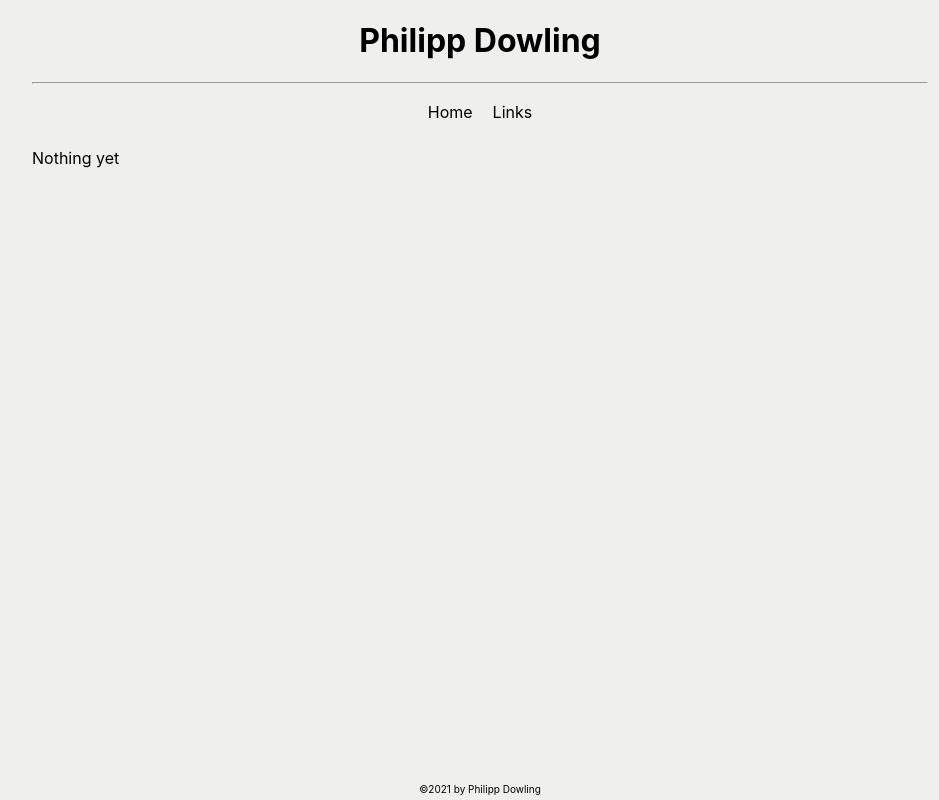
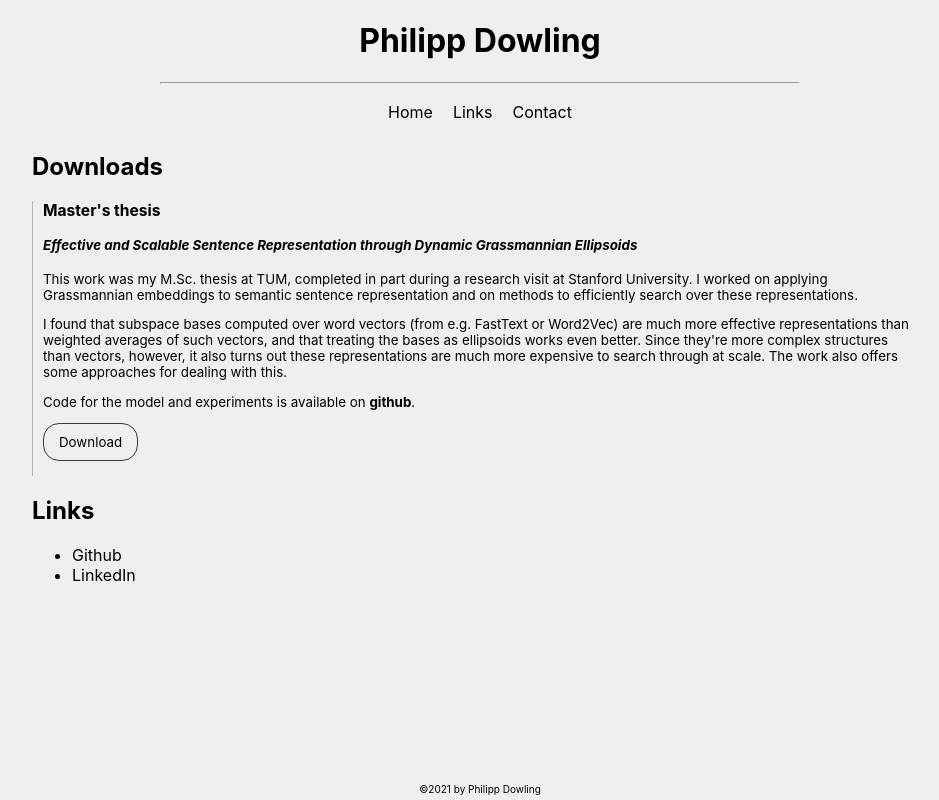
Before and after one commit to phdowling/phdowling.github.io, a React (Create React App) app: page /links in a window 1280 px wide. Shown: the whole page, without its empty margins (160-1099 px from the left). Built offline with nearby package versions, Linux system fonts and the light colour scheme.

Commit message:
added contact form, links and downloads

```diff
--- a/src/App.css
+++ b/src/App.css
@@ -28,3 +28,30 @@
     text-decoration: none;
     color: black;
 }
+
+.DownloadItem{
+    font-size: smaller;
+    border-left-style: solid;
+    border-width: thin;
+
+    border-color: rgb(180, 180, 180);
+    padding-left: 10px;
+    padding-right: 10px;
+    padding-bottom: 15px;
+    margin-bottom: 15px;
+}
+
+.DownloadButtonA{
+    -webkit-appearance: button;
+    -moz-appearance: button;
+    appearance: button;
+
+    padding-left: 15px;
+    padding-right: 15px;
+    padding-top: 10px;
+    padding-bottom: 10px;
+    border-radius: 16px;
+    border-style: solid;
+    border-width: thin;
+    border-color: rgb(59, 59, 59);
+}
--- a/src/App.tsx
+++ b/src/App.tsx
@@ -9,12 +9,13 @@ import {
 import Home from './components/Home';
 import Links from './components/Links';
 import Footer from './components/Footer';
+import Contact from './components/Contact';
 
 function App() {
   return (
     <div className="App">
      <Router>
-      <Header links={{"/": "Home", "/links": "Links"}}/>
+      <Header links={{"/": "Home", "/links": "Links", "/contact": "Contact"}}/>
       <div className="MainContent">
         <Switch>
           <Route exact path="/">
@@ -22,6 +23,9 @@ function App() {
           </Route>
           <Route path="/links">
             <Links />
+          </Route>
+          <Route path="/contact">
+            <Contact />
           </Route>
         </Switch>
       </div>
--- /dev/null
+++ b/src/components/Contact.tsx
@@ -0,0 +1,25 @@
+import ReactMarkdown from "react-markdown";
+import { useMediaQuery } from "react-responsive";
+import {ContentPage} from "./ContentPage";
+
+const content = `
+If you'd like to get in touch with me, simply fill out the form below.
+`;
+
+function Contact(){
+    return (
+        <ContentPage>
+          <ReactMarkdown>{content}</ReactMarkdown>
+            <iframe
+              title="airtable-contact-form"
+              className="airtable-embed"
+              src="https://airtable.com/embed/shrLBfPGailzVgiWV?backgroundColor=purple"
+              width="100%"
+              height="790px"
+              style={{background: "transparent", border: "1px solid #ccc", display: "block"}}>
+            </iframe>
+        </ContentPage>
+    )
+}
+
+export default Contact;
--- a/src/components/ContentPage.tsx
+++ b/src/components/ContentPage.tsx
@@ -4,12 +4,23 @@ import { useMediaQuery } from 'react-responsive'
 function ContentPage(props: {children: React.ReactNode}) {
     const isPortrait = useMediaQuery({ query: '(orientation: portrait)' })
     return (
-    <div className="ContentPage" >
-      <div style={{width: isPortrait? "90%": "70%", margin: "auto"}}>
-        {props.children}
-      </div>
-      </div>
+        <div className="ContentPage" >
+            <div style={{width: isPortrait? "90%": "70%", margin: "auto"}}>
+                {props.children}
+                <div style={{height: "30px"}}/>
+            </div>
+        </div>
     );
 }
 
-export default ContentPage;
+function NoRefLink(props: any) {
+    return (
+        <a
+          href={props.href}
+          rel="noreferrer"
+          style={{color: "black", textDecoration: "none"}}>
+            {props.children}
+        </a>);
+};
+
+export {ContentPage, NoRefLink};
--- a/src/components/Header.tsx
+++ b/src/components/Header.tsx
@@ -6,25 +6,17 @@ interface HeaderProps {
     links: {[href: string]: string};
 }
 function Header(props: HeaderProps) {
-    const isPortrait = useMediaQuery({ query: '(orientation: portrait)' })
-    const history = useHistory();
-    const handleClick = useCallback(
-        () => {
-            history.push("/");
-        },
-        [history],
-    );
-        // <div style={{width: isPortrait? "90%": "70%", margin: "auto"}}>
+    const isPortrait = useMediaQuery({ query: '(orientation: portrait)' });
+
     return (
-
-        <div style={{width: isPortrait? "90%": "70%", margin: "auto"}}>
+        <div style={{width: isPortrait? "85%": "50%", margin: "auto"}}>
           <Link to="/" className="AppLink">
             <h1 >Philipp Dowling</h1>
           </Link>
           <hr/>
           <div>
               {Object.entries(props.links).map(([href, text], i) => (
-                <Link className="AppLink" to={href} id={href + i}>
+                <Link className="AppLink" to={href} key={href + i}>
                     <div style={{margin: "10px", display: "inline-block"}}>
                         {text}
                     </div>
--- a/src/components/Home.tsx
+++ b/src/components/Home.tsx
@@ -1,23 +1,28 @@
+import React from "react";
 import ReactMarkdown from "react-markdown";
-import ContentPage from "./ContentPage";
+import {ContentPage, NoRefLink} from "./ContentPage";
 
-const content = `# About me
-I'm a product manager currently working on solutions at the intersection of:
+const content = `## About me
+I'm currently a product manager at **[Maltego](https://maltego.com)**,
+where I'm working on solutions in and around:
 
 - data integration
-- visual analysis
-- investigations in cybersecurity, fraud, AML, dark web and related areas.
+- investigative link analysis and automation
+- data sources, data providers and open-source intelligence (OSINT)
+- cybersecurity operations, fraud, AML, dark web and other areas
 
-I'm also interested in natural language processing, machine learning, knowledge graphs and the
-different ways these can be leveraged to build tools that help us to better understand of the world,
+I'm also interested in natural language processing, machine learning and knowledge graphs,
+especially in how these can be leveraged to build tools that help us better understand the world,
 as well as to map that understanding.
 
+In the past, I co-founded **[metris.io](https://metris.io/)**
+and before that, I was working on NLP research around distributional semantic representation of text.
 `;
 
 function Home() {
     return (
       <ContentPage>
-          <ReactMarkdown>{content}</ReactMarkdown>
+          <ReactMarkdown components={{a: NoRefLink}}>{content}</ReactMarkdown>
       </ContentPage>
     );
 }
--- a/src/components/Links.tsx
+++ b/src/components/Links.tsx
@@ -1,12 +1,49 @@
+import { useMemo } from "react";
 import ReactMarkdown from "react-markdown";
-import ContentPage from "./ContentPage";
+import {ContentPage, NoRefLink} from "./ContentPage";
 
-const content = `Nothing yet`;
+const content = `## Links
+- [Github](https://github.com/phdowling)
+- [LinkedIn](https://www.linkedin.com/in/philippdowling/)`;
+
+const items = [{
+    header: "Master's thesis",
+    subheader: "Effective and Scalable Sentence Representation through Dynamic Grassmannian Ellipsoids",
+    text: `This work was my M.Sc. thesis at TUM, completed in part during a research visit at Stanford University. I worked on applying Grassmannian embeddings to semantic sentence representation and on methods to efficiently search over these representations.
+
+I found that subspace bases computed over word vectors (from e.g. FastText or Word2Vec) are much more effective
+representations than weighted averages of such vectors,
+and that treating the bases as ellipsoids works even better.
+Since they're more complex structures than vectors, however, it also turns out these representations
+are much more expensive to search through at scale. The work also offers some approaches for dealing with this.
+
+Code for the model and experiments is available on **[github](https://github.com/phdowling/dynamic-grassmannian-ellipsoids)**.`,
+    href: "/static/msc-thesis-final.pdf"
+}];
+
+function DownloadItem(props: {header: string, subheader: string, text: string, href: string}){
+    const content = `### ${props.header}\n#### _${props.subheader}_\n${props.text}`;
+    return (
+        <div className="DownloadItem">
+            <ReactMarkdown components={{a: NoRefLink}}>{content}</ReactMarkdown>
+              <a
+                className="DownloadButtonA"
+                href={props.href}
+                target="_blank"
+                rel="noreferrer"
+                style={{textDecoration: "none", color: "black"}}>
+                    Download
+              </a>
+        </div>
+    )
+}
 
 function Links() {
     return (
       <ContentPage>
-        <ReactMarkdown>{content}</ReactMarkdown>
+        <h2>Downloads</h2>
+        {items.map((item, i) => <DownloadItem {...item} key={"downloaditem_" + i}/>)}
+        <ReactMarkdown components={{a: NoRefLink}}>{content}</ReactMarkdown>
       </ContentPage>
     );
 }
```
Also changed, not shown: 1 other file (tests, documents, lock files or other folders).
